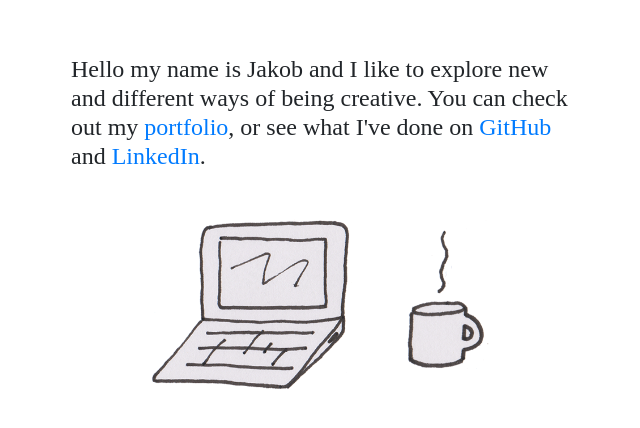
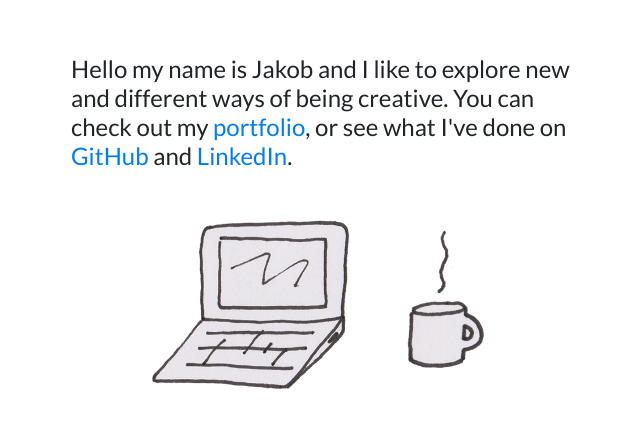
Before and after one commit to jakobko/jakobko.github.io, a plain HTML site: page index.html in a window 1280 px wide. Shown: the part 178-606 px from the top of the page, without its empty margins (319-959 px from the left). Drawn offline with Linux system fonts and the light colour scheme.

Commit message:
added new font

```diff
--- a/customstylesheet.css
+++ b/customstylesheet.css
@@ -1,5 +1,5 @@
-@font-face { font-family: Baskerville; src: url('BASKE1.ttf'); }
+@font-face { font-family: Lato-regular; src: url('Lato-Regular.ttf'); }
 
 h1, h2, h3, h4, p {
-    font-family: Baskerville;
+    font-family: Lato-regular;
 }
```
Also changed, not shown: Lato-Regular.ttf (added).
